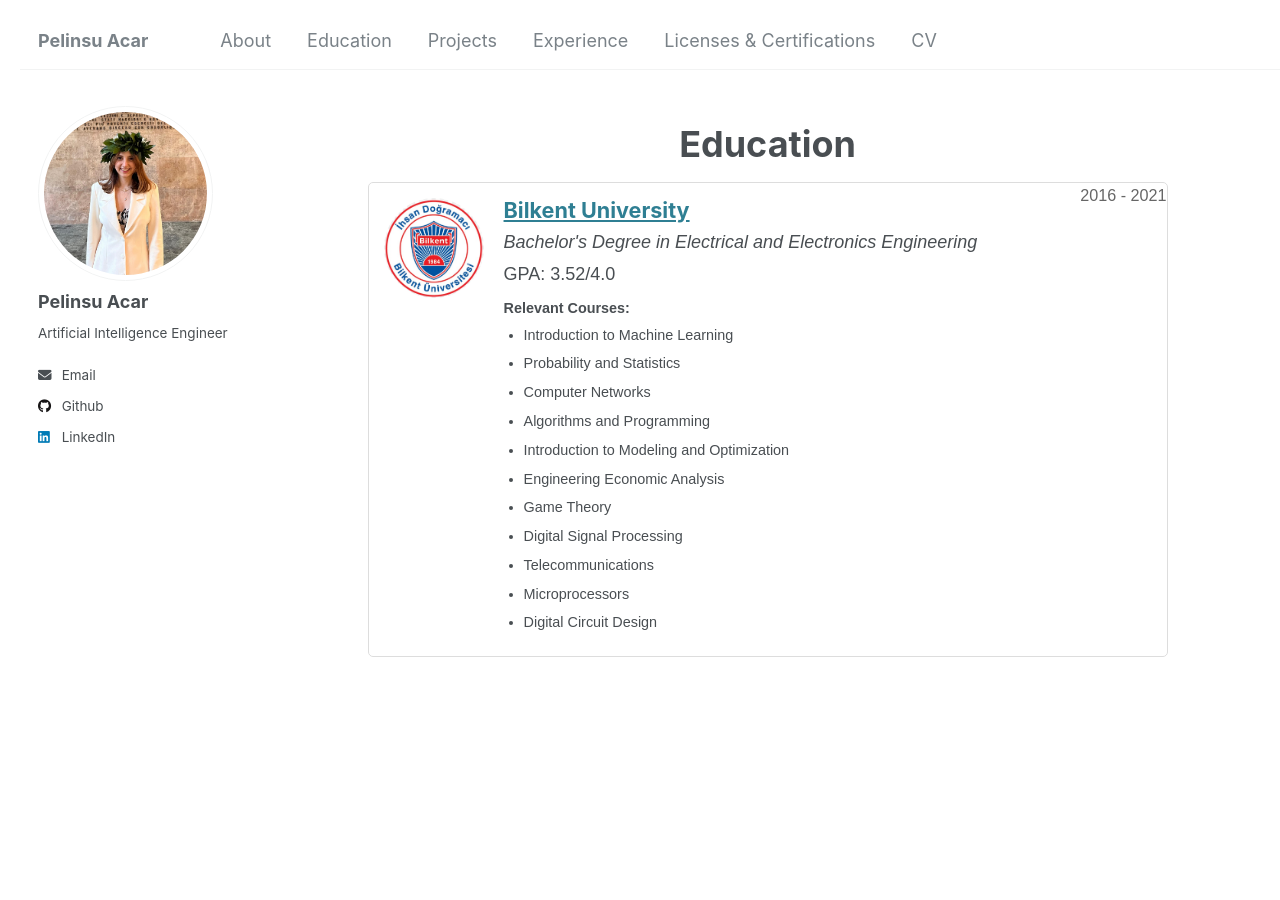
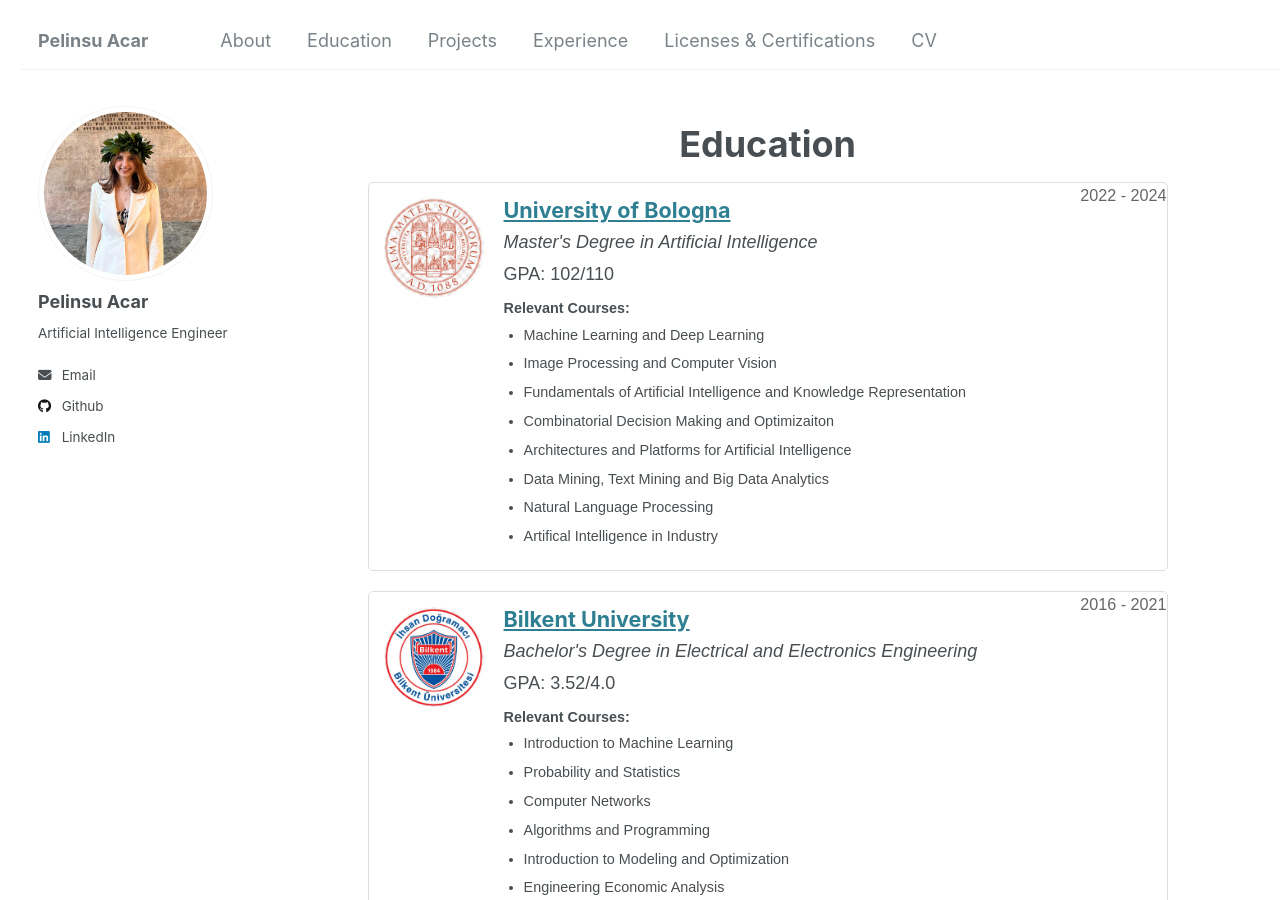
Before and after one commit to pelinsuacar/pelinsuacar.github.io, a Jekyll site: the page built from _pages/education.md, in a window 1280 px wide and 900 px high. Built offline with Jekyll 4.4.1, drawn with Linux system fonts in a browser that asks for light colours.

Commit message:
Update education.md

```diff
--- a/_pages/education.md
+++ b/_pages/education.md
@@ -6,6 +6,35 @@ author_profile: true
 ---
 
 <div class="education-section">
+
+     <div class="education-item">
+        <a href="https://corsi.unibo.it/2cycle/artificial-intelligence" target="_blank">
+            <img src="../images/unibo logo.png" alt="University Logo">
+        </a>
+        <div class="education-details">
+            <div class="education-header">
+                <h3><a href="https://corsi.unibo.it/2cycle/artificial-intelligence" target="_blank">University of Bologna</a></h3>
+                <span>2022 - 2024</span>
+            </div>
+            <div class="degree">Master's Degree in Artificial Intelligence</div>
+            <div class="gpa">GPA: 102/110</div>
+            <div class="relevant-courses">
+                <span>Relevant Courses:</span>
+                <ul>
+                    <li>Machine Learning and Deep Learning</li>
+                    <li>Image Processing and Computer Vision</li>
+                    <li>Fundamentals of Artificial Intelligence and Knowledge Representation</li>
+                    <li>Combinatorial Decision Making and Optimizaiton</li>
+                    <li>Architectures and Platforms for Artificial Intelligence</li>
+                    <li>Data Mining, Text Mining and Big Data Analytics</li>
+                    <li>Natural Language Processing</li>
+                    <li>Artifical Intelligence in Industry</li>
+                </ul>
+            </div>
+        </div>
+    </div>
+
+
      <div class="education-item">
         <a href="https://ee.bilkent.edu.tr/en/" target="_blank">
             <img src="../images/bilkent logo.jpg" alt="University Logo">
```
